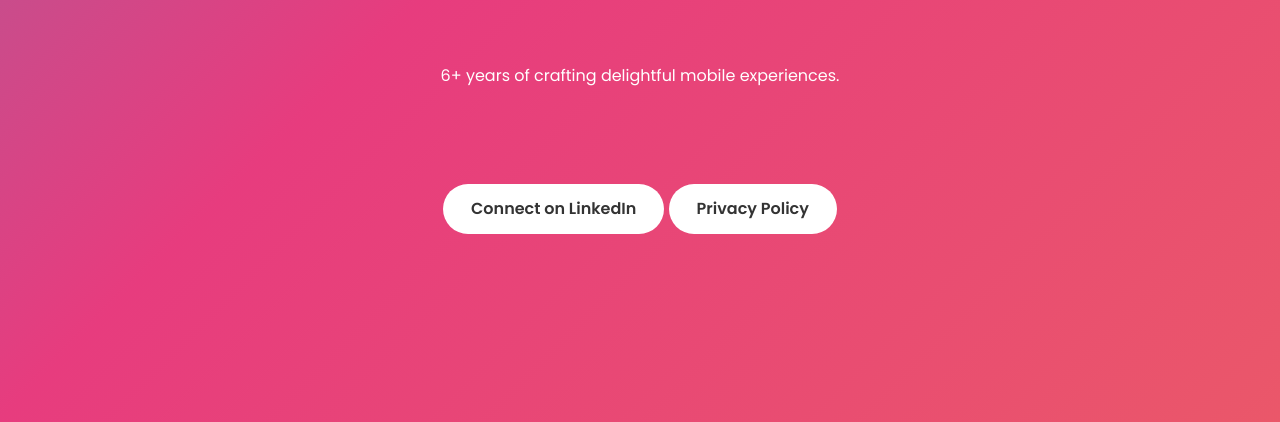
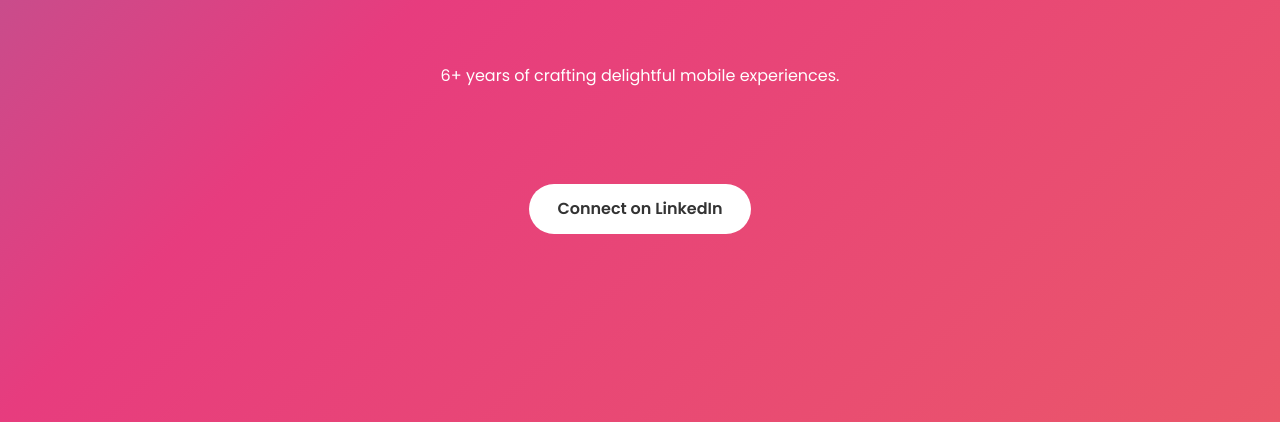
Before and after one commit to jishnupd13/personal_blog, a plain HTML site: page index.html in a window 1280 px wide. Shown: the part 375-797 px from the top of the page. Drawn offline with Linux system fonts and the light colour scheme.

Commit message:
hide the pricy policy button

```diff
--- a/index.html
+++ b/index.html
@@ -21,7 +21,6 @@
       <h2 class="title">Senior Android Developer</h2>
       <p class="experience">6+ years of crafting delightful mobile experiences.</p>
       <a class="btn linkedin" href="https://www.linkedin.com/in/jishnu-p-dileep-a617a2123/" target="_blank" rel="noopener">Connect on LinkedIn</a>
-      <a class="btn privacy" href="privacy_policy.html">Privacy Policy</a>
     </div>
   </section>
 
```
